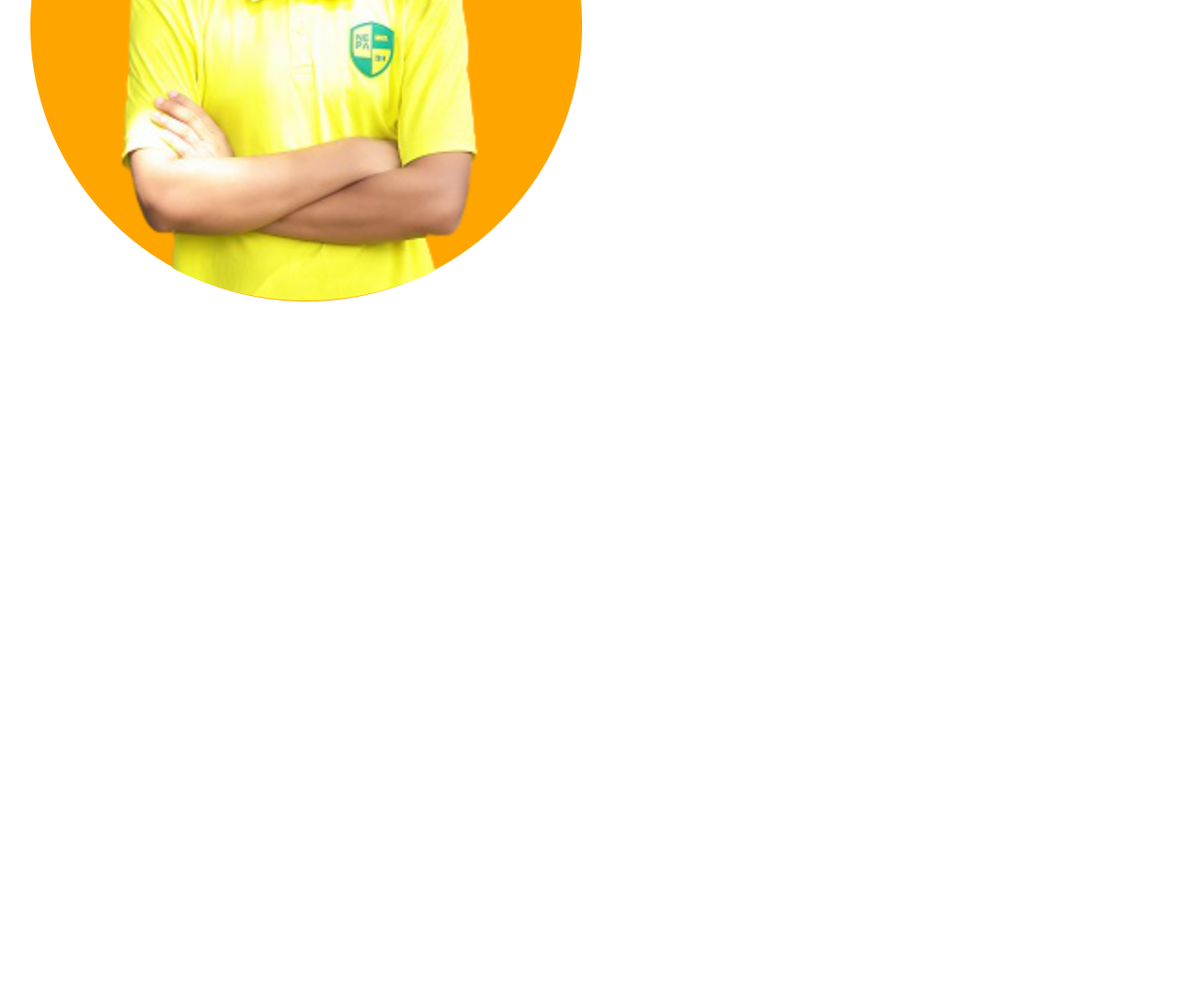
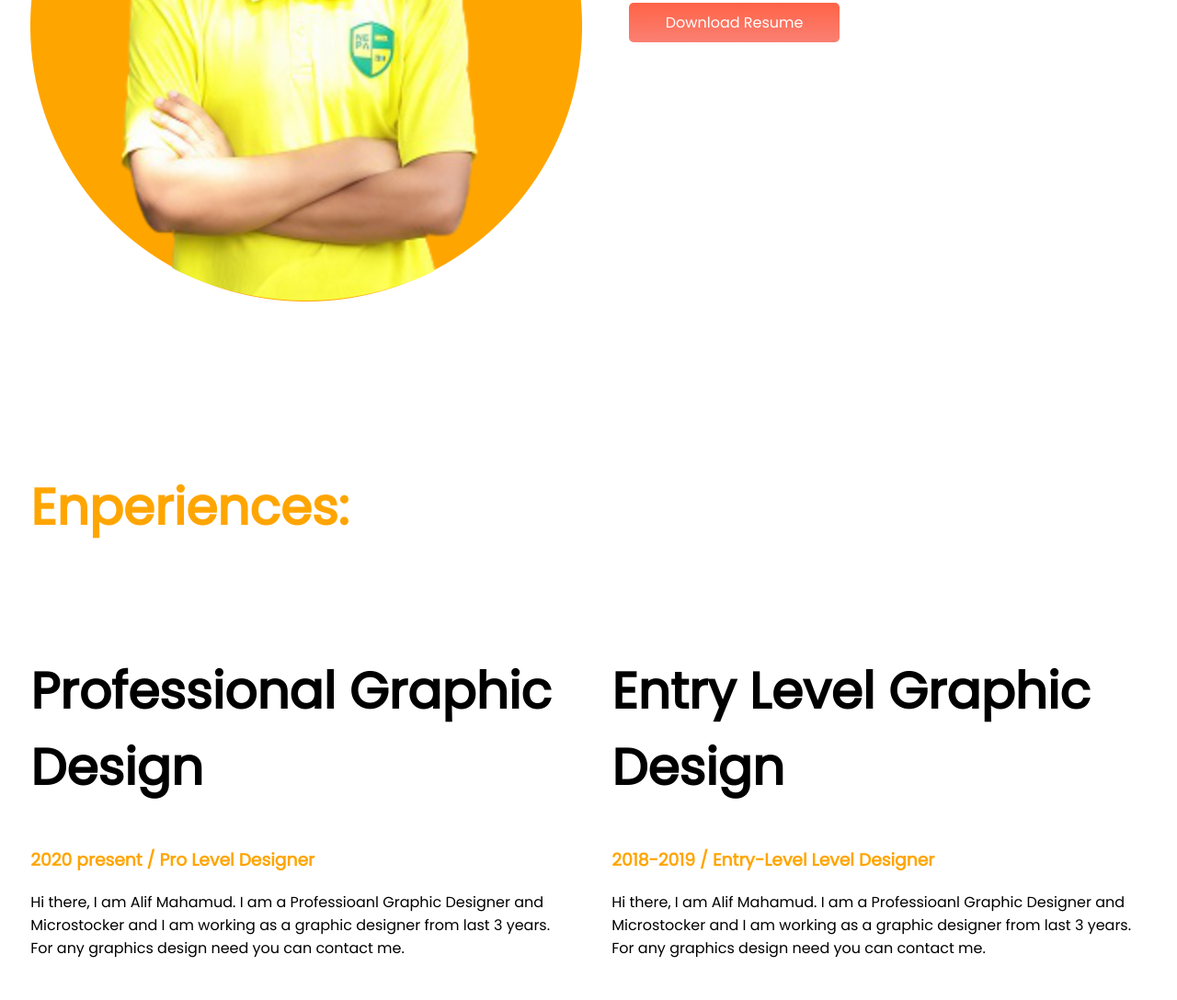
Before and after one commit to alifmahamud/my-first-repo, a plain HTML site: page index.html in a window 1280 px wide. Shown: the part 1185-2273 px from the top of the page at 92% size. Before the commit the page ends 1695 px from the top, so only its background shows below. Drawn offline with Linux system fonts and the light colour scheme.

Commit message:
new code added

```diff
--- a/index.html
+++ b/index.html
@@ -13,7 +13,7 @@
 </head>
 
 <body>
-    <section>
+    <section class="section1 flexible">
         <div class="half-width">
             <h1>Welcome To</h1>
             <h1><span class="orange-color">Alif Mahamud</span> World</h1>
@@ -27,7 +27,7 @@
             <img src="Background.png" alt="">
         </div>
     </section>
-    <section>
+    <section class="section2 flexible">
         <div class="half-width">
             <img src="Background.png" alt="">
         </div>
@@ -36,6 +36,30 @@
             <h2>To become a<span class="orange-color"> web developer</span></h2>
             <p>Hi there, I am Alif Mahamud. I am a Professioanl Graphic Designer and Microstocker and I am working as a
                 graphic designer from last 3 years. For any graphics design need you can contact me.</p>
+            <a class="hireme-button" href="#">Download Resume</a>
+        </div>
+    </section>
+    <section class="section3">
+        <h1 class="experience">Enperiences:</h1>
+        <div class="flexible">
+            <div class="half-width">
+                <h1>
+                    Professional Graphic Design
+                </h1>
+                <h3 class="orange-color">2020 present / Pro Level Designer</h3>
+                <p>Hi there, I am Alif Mahamud. I am a Professioanl Graphic Designer and Microstocker and I am working
+                    as a
+                    graphic designer from last 3 years. For any graphics design need you can contact me.</p>
+            </div>
+            <div class="half-width">
+                <h1>
+                    Entry Level Graphic Design
+                </h1>
+                <h3 class="orange-color">2018-2019 / Entry-Level Level Designer</h3>
+                <p>Hi there, I am Alif Mahamud. I am a Professioanl Graphic Designer and Microstocker and I am working
+                    as a
+                    graphic designer from last 3 years. For any graphics design need you can contact me.</p>
+            </div>
         </div>
     </section>
 </body>
--- a/style.css
+++ b/style.css
@@ -7,10 +7,12 @@ h1{
 .orange-color{
     color: orange;
 }
-section{
+.flexible{
     display: flex;
     margin-bottom: 150px;
 }
+
+
 .half-width{
     width: 50%;
     padding: 2%;
@@ -23,3 +25,7 @@ section{
     border-radius: 5px;
     color: white;
 }
+.experience{
+    padding-left: 2%;
+    color: orange;
+}
```
